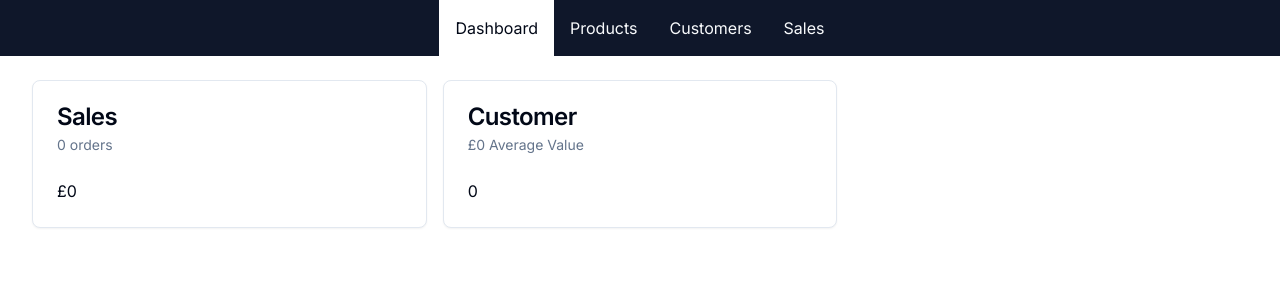
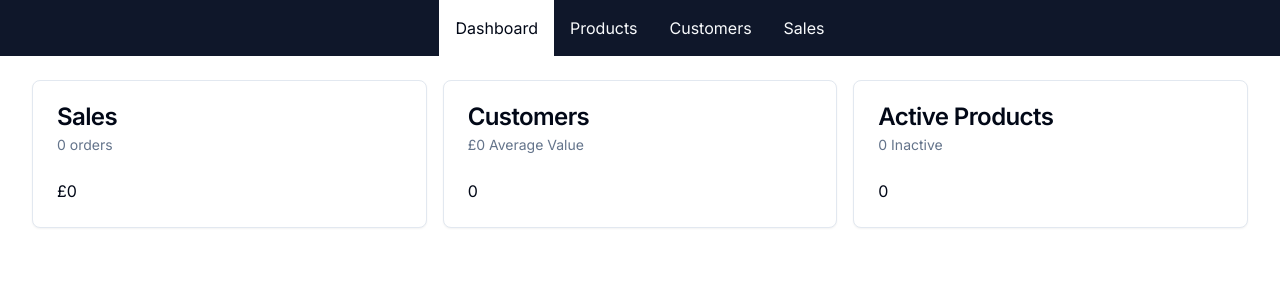
Before and after one commit to sergiosdcorreia/next-ecommerce-app, a Next.js app: page /admin in a window 1280 px wide. Shown: the top 300 px of the page. Built offline with nearby package versions, Linux system fonts and the light colour scheme; no server answers; the database is empty.

Commit message:
Products card data setup

```diff
--- a/src/app/admin/page.tsx
+++ b/src/app/admin/page.tsx
@@ -37,10 +37,20 @@
   };
 }
 
+async function getProductData() {
+  const [activeCount, inactiveCount] = await Promise.all([
+    db.product.count({ where: { isAvailableForPurchase: true } }),
+    db.product.count({ where: { isAvailableForPurchase: false } }),
+  ]);
+
+  return { activeCount, inactiveCount };
+}
+
 export default async function AdminDashboard() {
-  const [salesData, userData] = await Promise.all([
+  const [salesData, userData, productData] = await Promise.all([
     getSalesData(),
     getUserData(),
+    getProductData(),
   ]);
 
   return (
@@ -51,11 +61,16 @@
         body={formatCurrency(salesData.amount)}
       />
       <DashboardCard
-        title="Customer"
+        title="Customers"
         subtitle={`${formatCurrency(
           userData.averageValuePerUser
         )} Average Value`}
         body={formatNumber(userData.userCount)}
+      />
+      <DashboardCard
+        title="Active Products"
+        subtitle={`${formatNumber(productData.inactiveCount)} Inactive`}
+        body={formatNumber(productData.activeCount)}
       />
     </div>
   );
```
